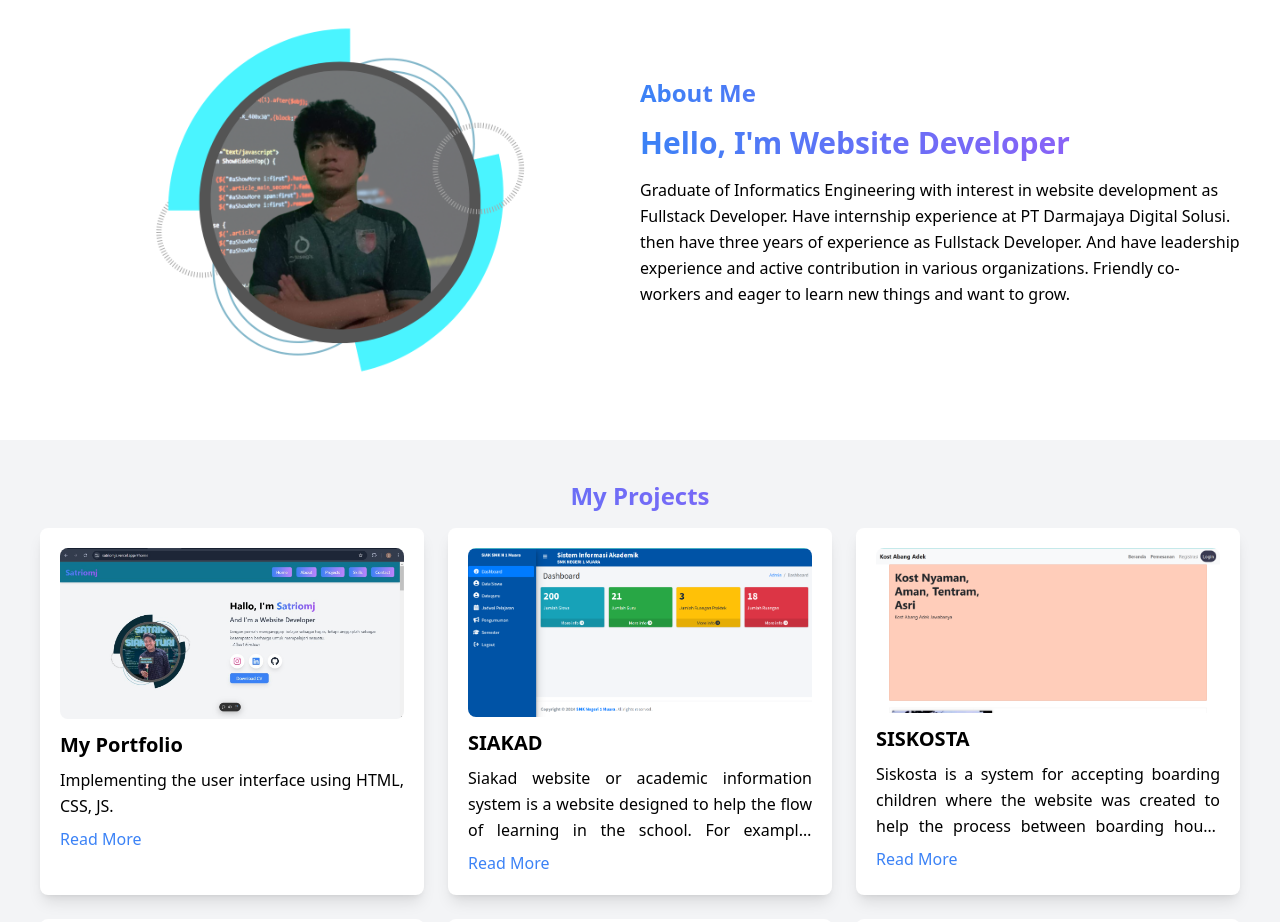
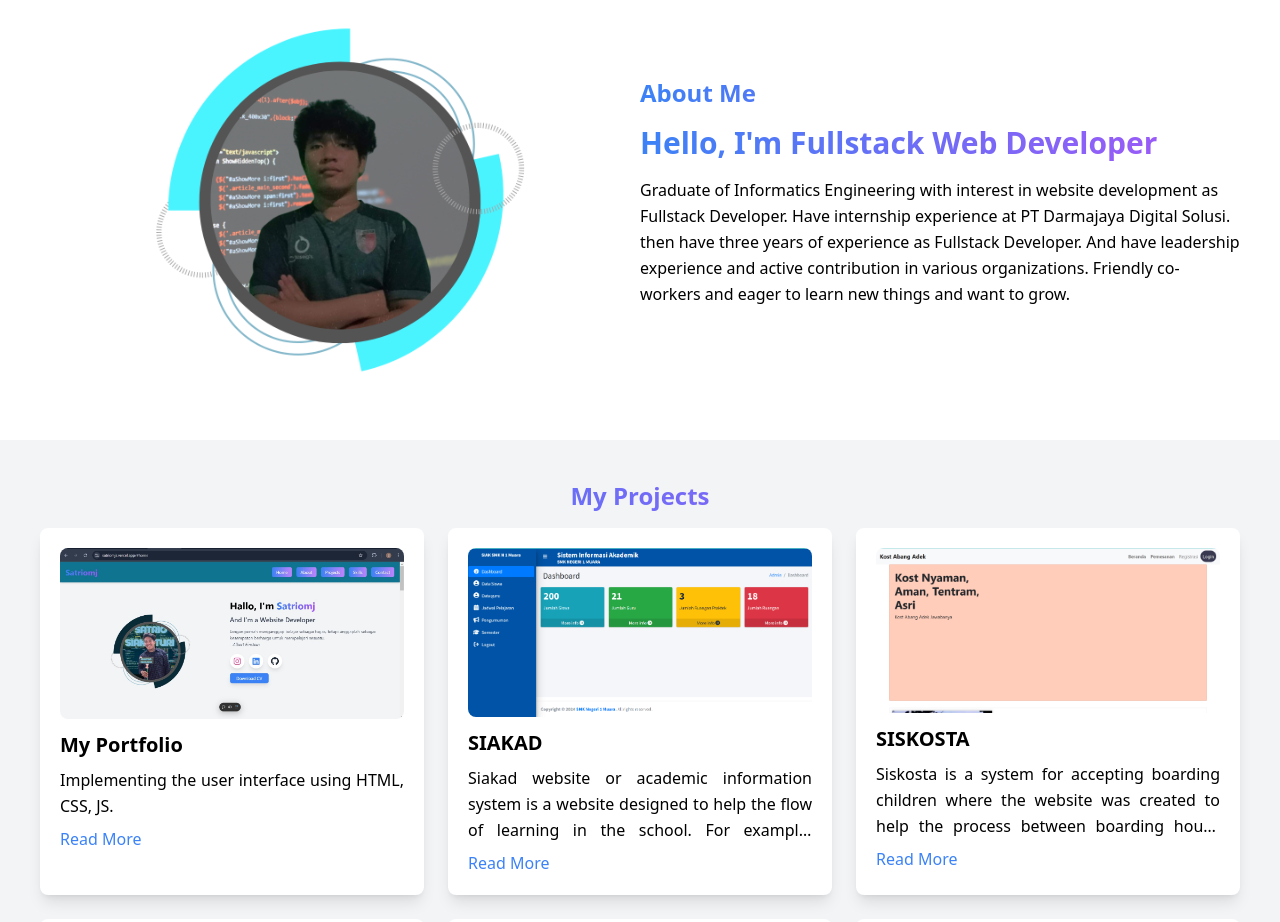
Before and after one commit to Satriomj/Portofolio, a React (Create React App) app: page / in a window 1280 px wide. Shown: the part 840-1762 px from the top of the page. Built offline with nearby package versions, Linux system fonts and the light colour scheme.

Commit message:
Update About.js

```diff
--- a/src/components/About.js
+++ b/src/components/About.js
@@ -14,7 +14,7 @@ const About = () => {
         <div className="w-full md:w-1/2">
           <h2 className="text-2xl font-bold mb-4 bg-gradient-to-r from-blue-500 to-purple-500 bg-clip-text text-transparent">About Me</h2>
           <h1 className="text-3xl font-bold mb-4 bg-gradient-to-r from-blue-500 to-purple-500 bg-clip-text text-transparent">
-            Hello, I'm Website Developer
+            Hello, I'm Fullstack Web Developer
           </h1>
           <p className="mb-4 leading-relaxed">
             Graduate of Informatics Engineering with interest in website development as Fullstack Developer. Have internship experience at PT Darmajaya Digital Solusi. then have three years of experience as Fullstack Developer. And have leadership experience and active contribution in various organizations. Friendly co-workers and eager to learn new things and want to grow.
```
